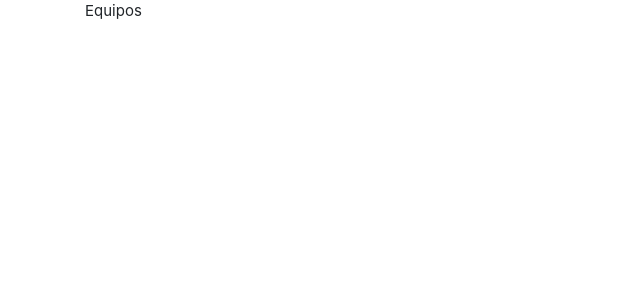
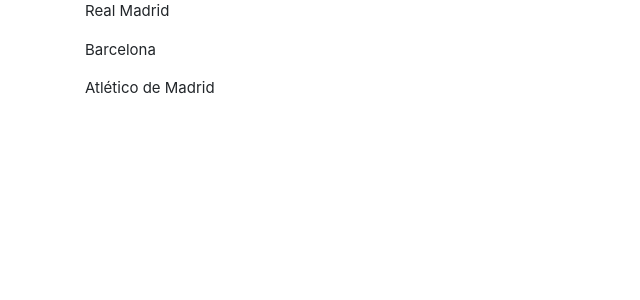
Before and after one commit to esdraspavon/contextapi, a React (Create React App) app: page / in a window 1280 px wide. Shown: the top 300 px of the page, without its empty margins (0-640 px from the left). Built offline with nearby package versions, Linux system fonts and the light colour scheme.

Commit message:
sending props to Team component

```diff
--- a/src/App.js
+++ b/src/App.js
@@ -2,25 +2,25 @@
 import Teams from "./components/Teams";
 class App extends Component {
   state = {
-    equipos: [
+    teams: [
       {
-        nombre: "Real Madrid",
-        titulos: 35
+        name: "Real Madrid",
+        titles: 35
       },
       {
-        nombre: "Barcelona",
-        titulos: 25
+        name: "Barcelona",
+        titles: 25
       },
       {
-        nombre: "Atlético de Madrid",
-        titulos: 10
+        name: "Atlético de Madrid",
+        titles: 10
       }
     ]
   };
   render() {
     return (
       <div className="container">
-        <Teams />
+        <Teams teams={this.state.teams} />
       </div>
     );
   }
--- /dev/null
+++ b/src/components/Team.js
@@ -0,0 +1,9 @@
+import React, { Component } from "react";
+
+class Team extends Component {
+  render() {
+    return <p>{this.props.data.name}</p>;
+  }
+}
+
+export default Team;
--- a/src/components/Teams.js
+++ b/src/components/Teams.js
@@ -1,8 +1,15 @@
 import React, { Component } from "react";
+import Team from "./Team";
 
 class Teams extends Component {
   render() {
-    return <p>Equipos</p>;
+    return (
+      <React.Fragment>
+        {this.props.teams.map(team => (
+          <Team key={team.name} data={team} />
+        ))}
+      </React.Fragment>
+    );
   }
 }
 
```
